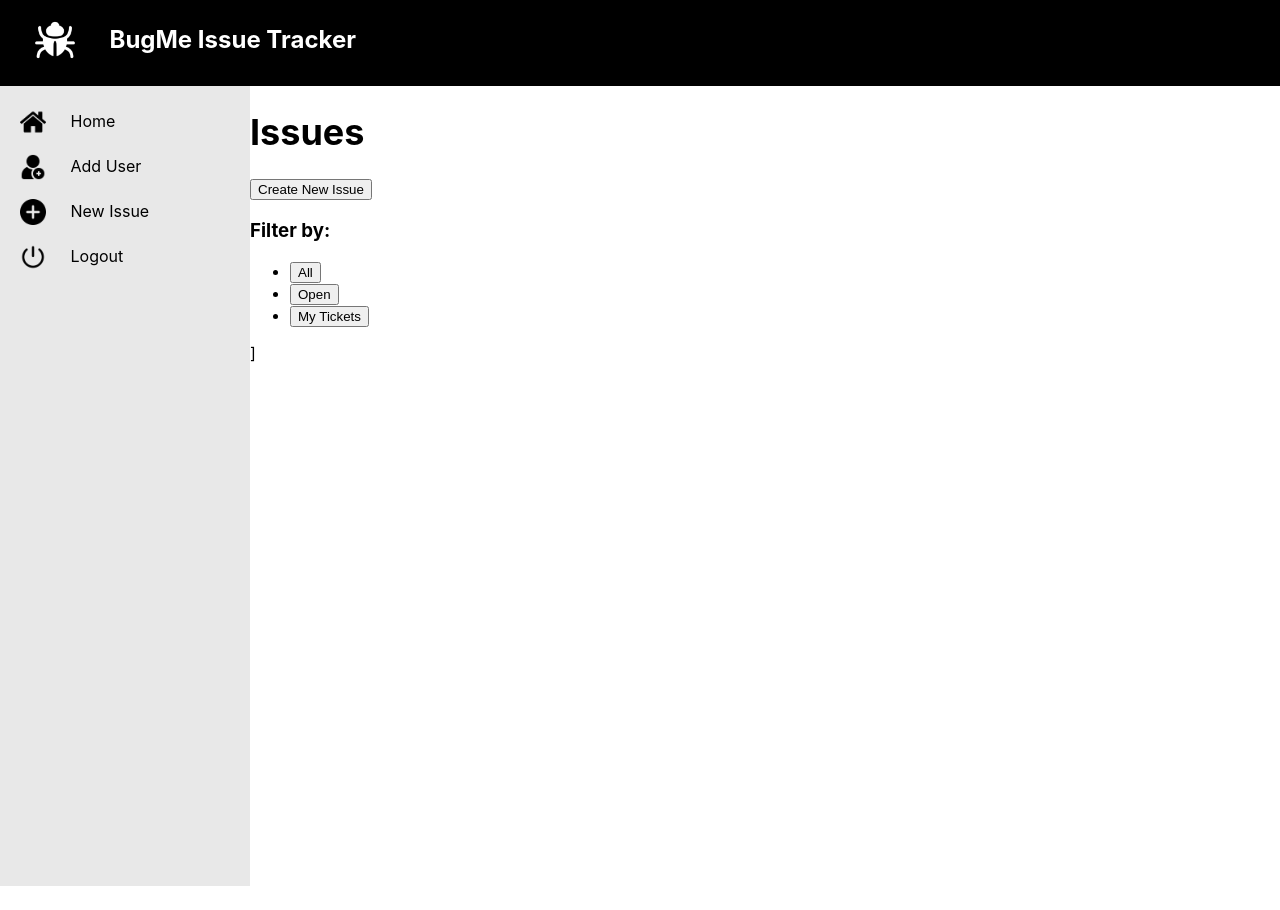
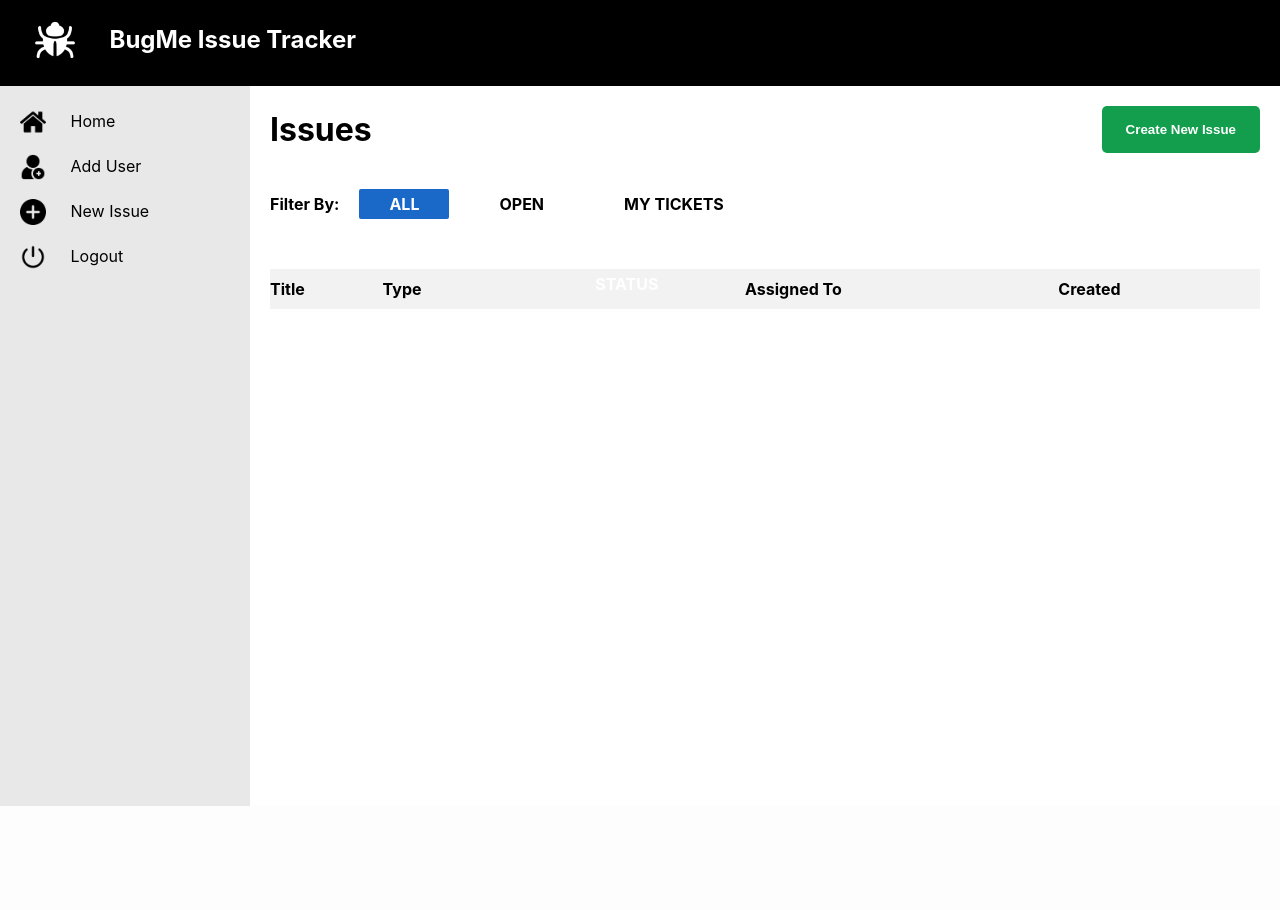
Before and after one commit to Gurajioru/info2180-finalproject, a PHP site: page /php/dashboard.php in a window 1280 px wide. After the commit the page ends 806 px from the top, so only its background shows below. Run offline with PHP 8.4, Linux system fonts and the light colour scheme; tables that the repository leaves empty hold one stand-in row (values such as "Sample post"); lists and menus that the app fills with data are empty.

Commit message:
Edited Files

```diff
--- a/index.html
+++ b/index.html
@@ -23,7 +23,7 @@
                     <li> <a href="./php/dashboard.php" ><img src="icons/home.png" alt="home" class="side-images"/>
                         Home</a></li>
 
-                    <li> <a href="./php/adduserphp.php" ><img src="icons/add-user.png" alt="home" class="side-images"/>
+                    <li> <a href="./php/createuser.php" ><img src="icons/add-user.png" alt="home" class="side-images"/>
                         Add User</a></li>
 
                     <li> <a href="./php/createissue.php" ><img src="icons/plus.png" alt="home" class="side-images"/>
--- a/php/createissue.php
+++ b/php/createissue.php
@@ -25,7 +25,7 @@
 
 
 <header>
-    <img src="icons/bug-64.png" alt="bug logo" id="bug" />
+    <img src="../icons/bug-64.png" alt="bug logo" id="bug" />
     <h2 id="mainHead">BugMe Issue Tracker</h2>
 </header>
 
--- a/php/dashboard.php
+++ b/php/dashboard.php
@@ -1,3 +1,16 @@
+<?php
+
+    require_once "conn.php";
+
+    $conn = new PDO("mysql:host=$host;dbname=$dbname", $username, $password);
+    $names = "SELECT firstname, lastname FROM users";
+    $stmt = $conn->query($names);
+    $n_result = $stmt->fetchAll(PDO::FETCH_ASSOC);
+
+$conn = null;
+?>
+
+
 <!DOCTYPE html>
 <html lang="en">
 <head>
@@ -6,14 +19,12 @@
     <meta charset="UTF-8">
     <meta name="viewport" content="width=device-width, initial-scale=1.0">
     <title>INFO2180 Project 2</title>
-    <link rel="stylesheet" href="styles/createuser.css">
+    <link rel="stylesheet" href="../styles/issues.css">
 
 
 </head>
-
-
 <header>
-    <img src="icons/bug-64.png" alt="bug logo" id="bug" />
+    <img src="../icons/bug-64.png" alt="bug logo" id="bug" />
     <h2 id="mainHead">BugMe Issue Tracker</h2>
 </header>
 
@@ -21,53 +32,53 @@
     <aside>
         <div id="sidebar">
             <ul>
-                <li> <a href="#" ><img src="icons/home.png" alt="home" class="side-images"/>
+                <li> <a href="../php/dashboard.php" ><img src="../icons/home.png" alt="home" class="side-images"/>
                     Home</a></li>
 
-                <li> <a href="#" ><img src="icons/add-user.png" alt="home" class="side-images"/>
+                <li> <a href="../php/createuser.php" ><img src="../icons/add-user.png" alt="home" class="side-images"/>
                     Add User</a></li>
 
-                <li> <a href="#" ><img src="icons/plus.png" alt="home" class="side-images"/>
+                <li> <a href="../php/createissue.php" ><img src="../icons/plus.png" alt="home" class="side-images"/>
                     New Issue</a></li>
 
-                <li> <a href="#" ><img src="icons/power-off.png" alt="home" class="side-images"/>
+                <li> <a href="../php/logout.php" ><img src="../icons/power-off.png" alt="home" class="side-images"/>
                     Logout</a></li>
             </ul>
         </div>
-
     </aside>
 
-    <div id = "issues">
-        <h1>Issues</h1>
+    <main>
+        <div id="issues-con">
+            <div id="issues-header">
+                <h1>Issues</h1>
+                <button id="new-issue" class="btn">Create New Issue</button>
+            </div>
 
-        <button>Create New Issue</button>
+            <ul class="filters">
+                <li>Filter By:</li>
+                <li id="active-item" class="filter-option">ALL</li>
+                <li class="filter-option">OPEN</li>
+                <li class="filter-option">MY TICKETS</li>
+            </ul>
 
-    <div id = "filter">
+            <table>
+                <thead id="table-header">
+                    <tr>
+                        <th>Title</th>
+                        <th>Type</th>
+                        <th id="issue-status">Status</th>
+                        <th>Assigned To</th>
+                        <th>Created</th>
+                    </tr>
+                </thead>
 
+                <!-- Add the issues from the database -->
+                <tbody id="issue-body">
 
-        <h3> Filter by: </h3>
-        <ul>
-            <li><button id="allissues">  All </button></li>
-            <li><button id="openissues">  Open </button> </li>
-            <li><button id="myissues">  My Tickets </button></li>
-        </ul>
-
-    </div>
-
-]
-    </div>
-
+                </tbody>
+            </table>
+        </div>
+    </main>
 </div>
-
-<div id = "result">
-
-
-
-
-</div>
-
-
-
 </body>
-
 </html>
--- /dev/null
+++ b/styles/issues.css
@@ -0,0 +1,191 @@
+#bug{
+    height:auto;
+    width:auto;
+    max-height:40px;
+    max-width:40px;
+    padding-left: 35px;
+    padding-top: 20px;
+}
+
+header{
+    background-color: black;
+    color:white;
+
+}
+
+#mainHead{
+    display:inline-block;
+    padding-left: 30px;
+    position:relative;
+    top:-12px;
+}
+
+body{
+    margin:0;
+    font-family:-apple-system, BlinkMacSystemFont, 'Segoe UI', Roboto, Oxygen, Ubuntu, Cantarell, 'Open Sans', 'Helvetica Neue', sans-serif;
+    height:100%;
+}
+
+.side-images{
+    height:auto;
+    width:auto;
+    max-height:26px;
+    max-width:26px;
+    padding-right:20px;
+    position:relative;
+    top:23px;
+    padding-bottom:15px;
+}
+
+#sidebar > ul{
+    text-decoration: none;
+    list-style: none;
+    padding-inline-start: 20px;
+    margin-block-start: 0;
+    margin-block-end: 100%;
+}
+
+#sidebar{
+    height:100%;
+    color:black;
+    background-color: #e8e8e8;
+    width:250px;
+    bottom:0;
+}
+
+#sidebar > ul> li > a{
+    text-decoration: none;
+    color:black;
+
+}
+
+.after{
+    display:flex;
+    margin:0;
+    height:calc(100vh - 80px);
+
+}
+
+.after > main{
+    width: calc(100vw - 250px);
+}
+
+.btn{
+    margin: 20px 0;
+    font-weight: bold;
+    padding: 15px 10px;
+    border-radius: 5px;
+    border: none;
+    cursor: pointer;
+    color: #fff;
+}
+
+#new-issue{
+    background-color: #139e4d;
+    padding: 16px 24px;
+}
+
+#issues-con{
+    padding: 0 20px;
+}
+
+#issues-header{
+    display: flex;
+    justify-content: space-between;
+    align-items: center;
+    width: 100%;
+}
+
+/* main > ul {
+    width: 100%;
+
+    flex-direction: row;
+} */
+
+.filters{
+    display: flex;
+    align-items: center;
+    padding: 0;
+    font-weight: 700;
+}
+
+.filters:first-child{
+    margin-right: 20px;
+}
+
+#active-item{
+    background-color: #1a69c8;
+    color: white;
+}
+
+.filter-option {
+    padding: 5px 30px;
+    margin-left: 20px;
+    border-radius: 2px;
+    text-transform: uppercase;
+
+}
+
+li{
+    list-style: none;
+}
+
+.filter-option:hover {
+    cursor: pointer;
+}
+
+table {
+margin-top: 50px;
+border-collapse: collapse;
+width: 100%;
+}
+
+th,
+td {
+padding: 10px 0;
+}
+
+td {
+border-bottom: 1px solid #ddd;
+}
+
+#table-header {
+padding: 10px;
+background-color: #f2f2f2;
+text-align: left;
+border-radius: 10%;
+}
+
+.issue {
+    color: #1288b3;
+}
+
+/* Styling the issue types */
+
+#issue-status {
+    text-align: center;
+    margin: 0 auto;
+    color: #ffff;
+    padding: 5px 5px;
+    display: flex;
+    justify-content: center;
+    align-items: center;
+    border-radius: 5px;
+    text-transform: uppercase;
+}
+
+.open {
+    background-color: #139e4d;
+    width: 30%;
+}
+
+.closed {
+    background-color: #dc6f26;
+    width: 45%;
+}
+
+.in-progress {
+    background-color: #ffdb0c;
+    color: black;
+    width: 70%;
+}
```
